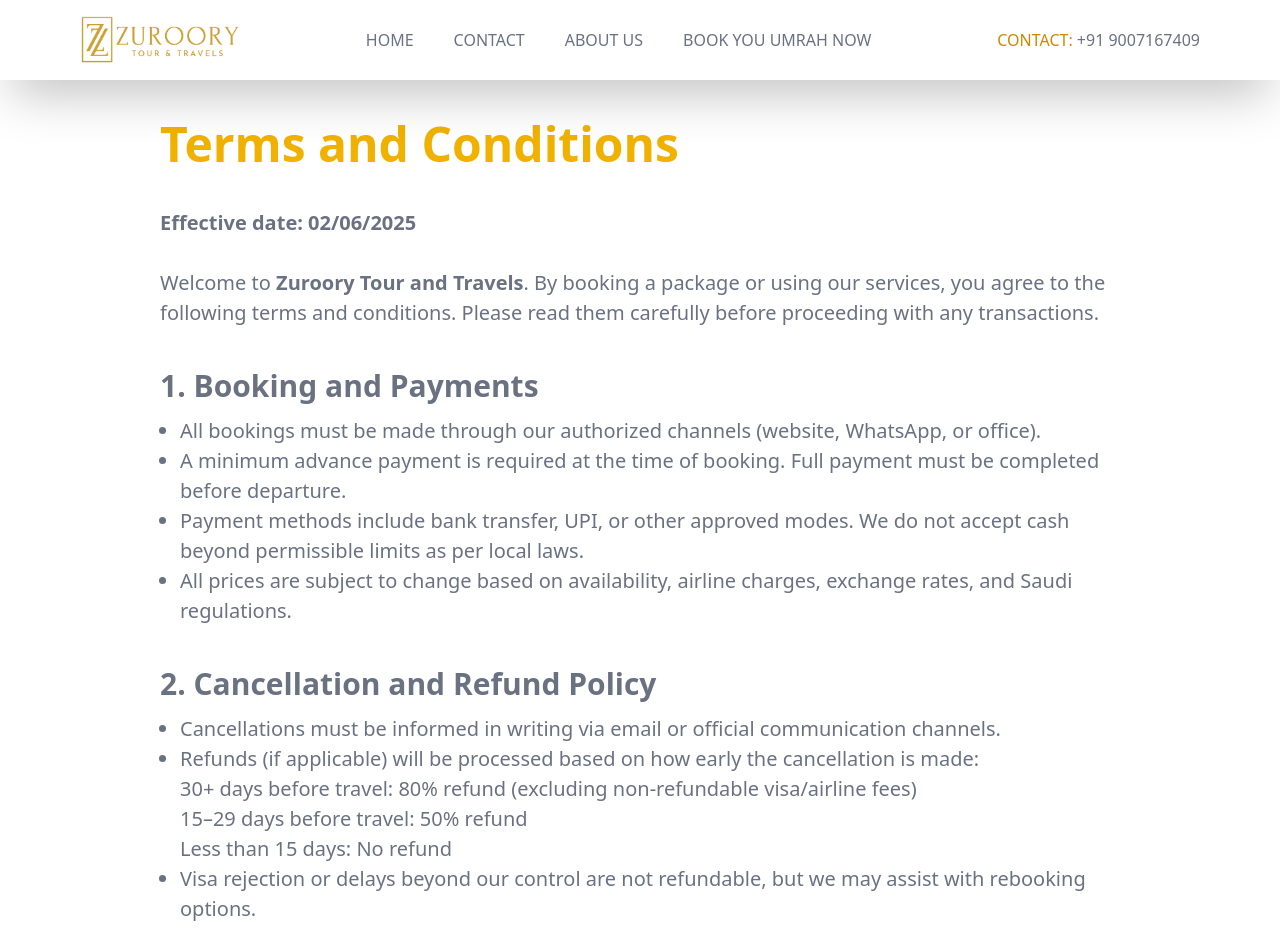
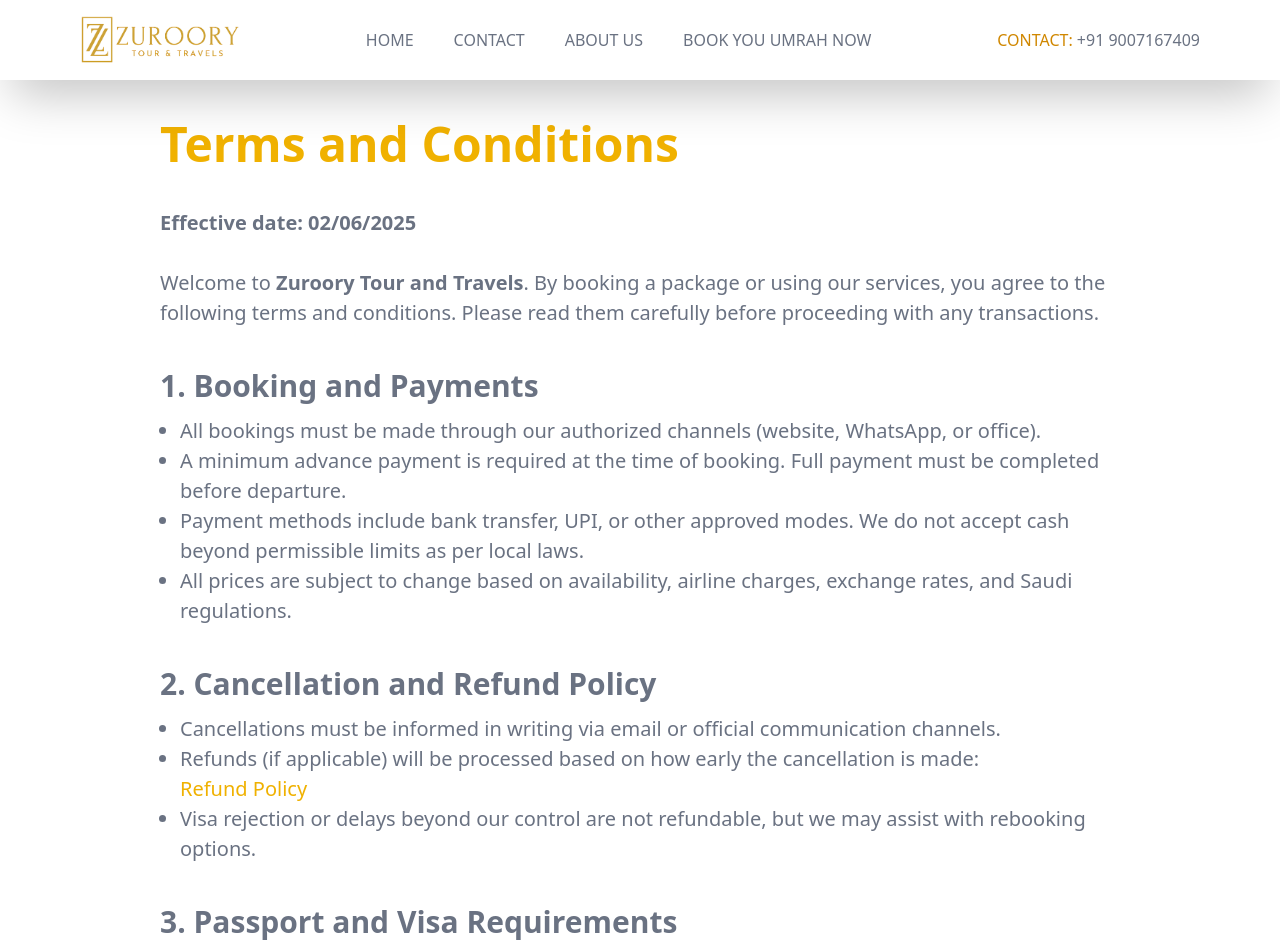
Before and after one commit to Amaanjan00/zuroorytourandtravels, a React (Vite) app: page /terms-and-conditions in a window 1280 px wide. Shown: the top 952 px of the page. Built offline with nearby package versions, Linux system fonts and the light colour scheme; a web font is replaced by a local one.

Commit message:
policy updated

```diff
--- a/src/Pages/RefundPolicy.jsx
+++ b/src/Pages/RefundPolicy.jsx
@@ -28,7 +28,7 @@ function RefundPolicy() {
         <section className='flex flex-col gap-3'>
             <h2 className='text-3xl font-bold'>2. Refund Eligibility</h2>
             <ul className='list-disc list-outside px-5'>
-                <li><b>Within 7-days of the booking</b> 80% Refundable</li>
+                <li><b>Within 7-days of the booking</b> 100% Refundable</li>
             </ul>
         </section>
 
--- a/src/Pages/TermsAndConditions.jsx
+++ b/src/Pages/TermsAndConditions.jsx
@@ -1,4 +1,5 @@
 import React from 'react'
+import { Link } from 'react-router'
 import Header from '../Components/Header'
 import Footer from '../Components/Footer'
 
@@ -37,9 +38,7 @@ function TermsAndConditions() {
                     <li>Refunds (if applicable) will be processed based on how early the cancellation is made:
                         <span>
                         <ul>
-                            <li>30+ days before travel: 80% refund (excluding non-refundable visa/airline fees)</li>
-                            <li>15–29 days before travel: 50% refund</li>
-                            <li>Less than 15 days: No refund</li>
+                            <li className='text-yellow-500'><Link to='/refund-policy'>Refund Policy</Link></li>
                         </ul>
                         </span>
                     </li>
```
